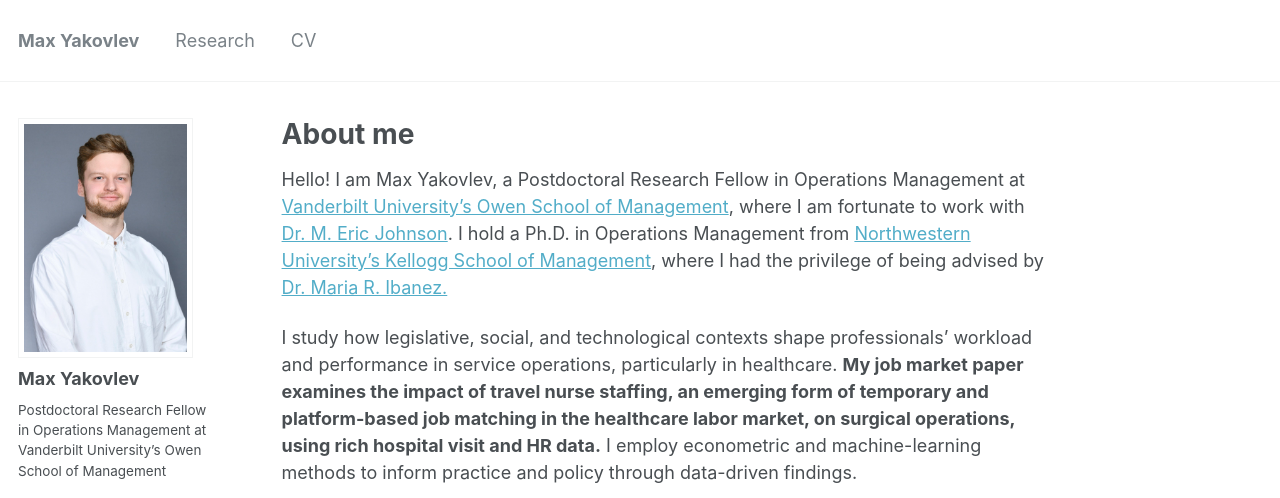
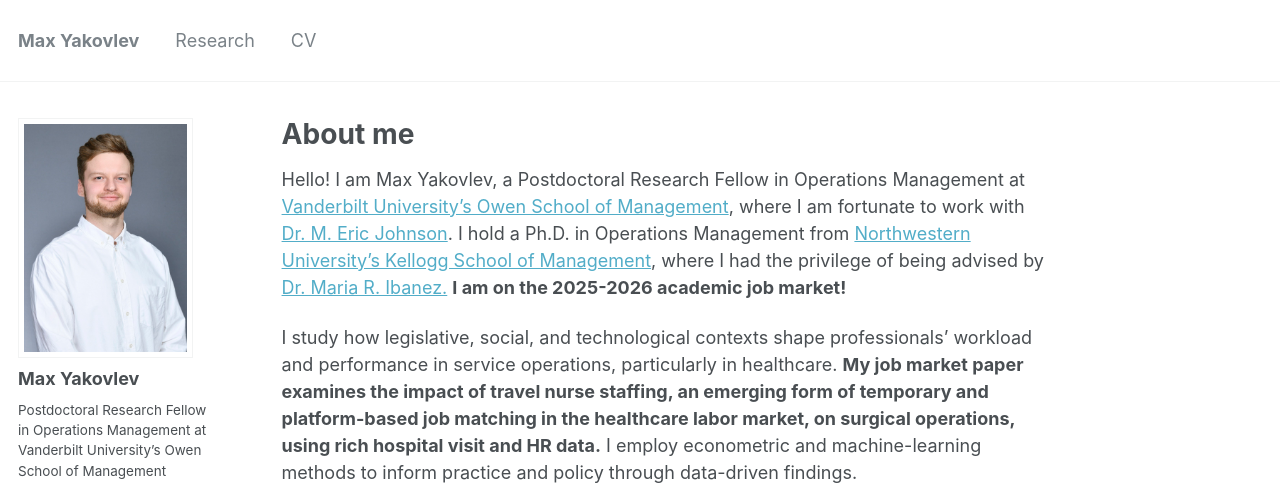
Before and after one commit to maxyakovlevs/maxyakovlevs.github.io, a plain HTML site: page index.html in a window 1280 px wide. Shown: the top 498 px of the page. Drawn offline with Linux system fonts and the light colour scheme; some packages are replaced by stand-ins of ours; a script that the page names is missing.

Commit message:
Update index.html_jm

```diff
--- a/index.html
+++ b/index.html
@@ -79,7 +79,7 @@
    Eric Johnson</a>. I hold a Ph.D. in Operations Management
    from <a href="https://www.kellogg.northwestern.edu/">Northwestern University’s Kellogg School of Management</a>,
    where I had the privilege of being advised by <a href="https://www.kellogg.northwestern.edu/faculty/directory/ibanez_maria/">Dr.
-   Maria R. Ibanez.</a></p>
+   Maria R. Ibanez.</a> <strong>I am on the 2025-2026 academic job market!</strong> </p>
  <p>I study how legislative, social, and technological contexts shape professionals’ workload and performance in service operations, particularly in healthcare.
   <b>My job market paper examines the impact of travel nurse staffing, an emerging form of temporary and platform-based job matching in the healthcare labor market, on surgical operations, using rich hospital visit and HR data.</b>
    I employ econometric and machine-learning methods to inform practice and policy through data-driven findings.</p>
```
